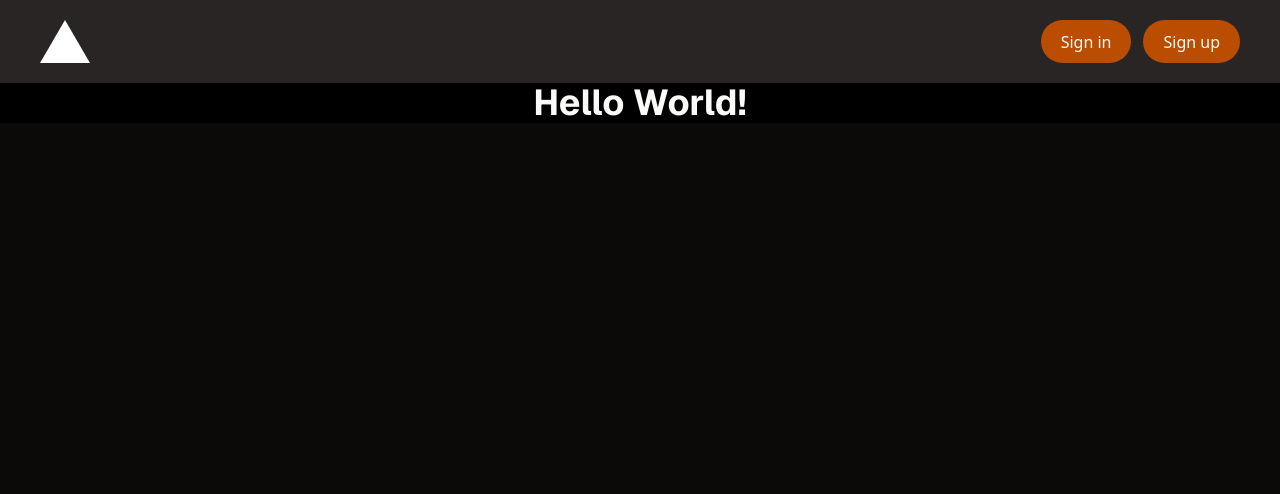
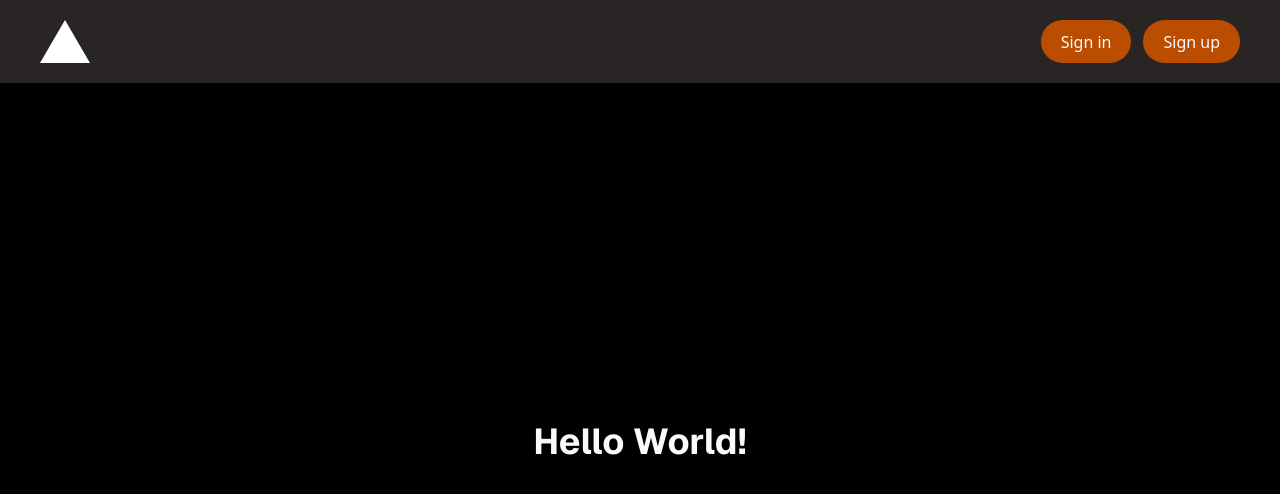
Before and after one commit to justjqshing/videoService, a Next.js app: page / in a window 1280 px wide. Shown: the top 494 px of the page. Built offline with nearby package versions, Linux system fonts and the light colour scheme; no server answers.

Commit message:
corrected sideabr sizing

```diff
--- a/app/(root)/[_id]/dashboard/page.tsx
+++ b/app/(root)/[_id]/dashboard/page.tsx
@@ -42,26 +42,26 @@ const Page = async ({ params }: PageProps) => {
 
 
     return (
-        <div className="flex flex-1 min-h-0">
-            <AutoRefresh/>
-            <div className="w-1/7 border-r-2 border-border flex flex-col p-5">
-                <div className={'h-full flex flex-col justify-between'}>
+
+        <div className="flex flex-1 min-h-0 overflow-hidden">
+            <div className="w-1/7 border-r-2 border-border flex flex-col p-5  min-h-0">
+                <div className="flex-1 flex flex-col justify-between">
                     <div>
-                <h1 className="mb-5 text-lg font-semibold text-center">Utilities</h1>
-                <GenerateLinkButton />
-                <LinkMessage user_id = {id}/>
-                </div>
-                    <RefreshButton/>
+                        <h1 className="mb-5 text-lg font-semibold text-center">Utilities</h1>
+                        <GenerateLinkButton />
+                        <LinkMessage user_id={id} />
+                    </div>
+                    <RefreshButton />
                 </div>
             </div>
 
-            <div className="flex-1 min-h-0 flex flex-col px-5 pt-5 overflow-hidden">
-                <div className="flex-1 min-h-0 overflow-y-auto pb-10 overscroll-y-none no-scrollbar">
-                    <UrlGrid plainLinks={plainLinks}/>
+            <div className="flex-1 flex flex-col px-5 pt-5 min-h-0 overflow-hidden">
+                <div className="flex-1 overflow-y-auto pb-10 overscroll-y-none no-scrollbar">
+                    <UrlGrid plainLinks={plainLinks} />
                 </div>
             </div>
+        </div>
 
-        </div>
 
     );
 };
--- a/app/(root)/layout.tsx
+++ b/app/(root)/layout.tsx
@@ -26,16 +26,14 @@ export default function RootLayout({
     return (
         <ClerkProvider publishableKey={process.env.NEXT_PUBLIC_CLERK_PUBLISHABLE_KEY}>
             <html lang="en" className="dark">
-            <body
-                className={`${geistSans.variable} ${geistMono.variable} antialiased overflow-x-hidden flex flex-col`}
-            >
-            <main className="flex flex-1 grow flex-col overflow-hidden max-h-screen">
-                <Nav />
+            <body className={`${geistSans.variable} ${geistMono.variable} antialiased overflow-x-hidden flex flex-col h-screen`}>
+            <Nav />
+            <main className="flex-1 flex overflow-hidden">
                 {children}
             </main>
-
             <Toaster richColors position="top-center"/>
             </body>
+
             </html>
         </ClerkProvider>
     );
```
